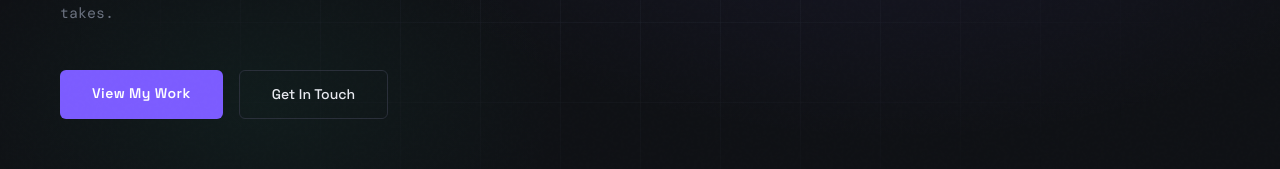
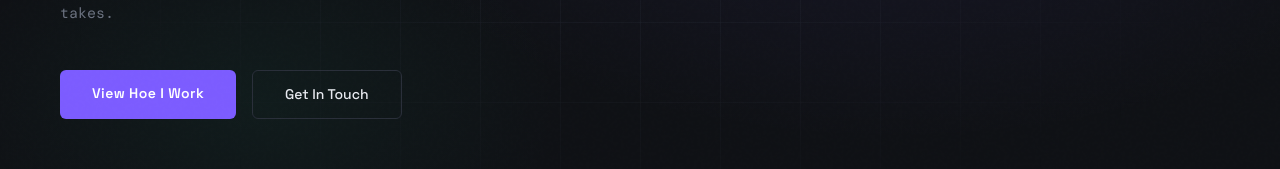
Before and after one commit to JPBelley/jeanphilippebelley-2026, a Next.js app: page / in a window 1280 px wide. Shown: the part 538-707 px from the top of the page. Built offline with nearby package versions, Linux system fonts and the light colour scheme; a web font is replaced by a local one.

Commit message:
button home my work

```diff
--- a/app/page.jsx
+++ b/app/page.jsx
@@ -59,7 +59,7 @@ export default function Home() {
             React, Vue, WordPress, Drupal, Webflow and whatever it takes.
           </p>
           <div className="flex max-[640px]:flex-col gap-4 mt-11 opacity-0 animate-fade-up-4">
-            <Button href="#projects" variant="primary">View My Work</Button>
+            <Button href="#projects" variant="primary">View Hoe I Work</Button>
             <Button href="#contact" variant="secondary">Get In Touch</Button>
           </div>
 
```
Also changed, not shown: .claude/settings.local.json (added).
